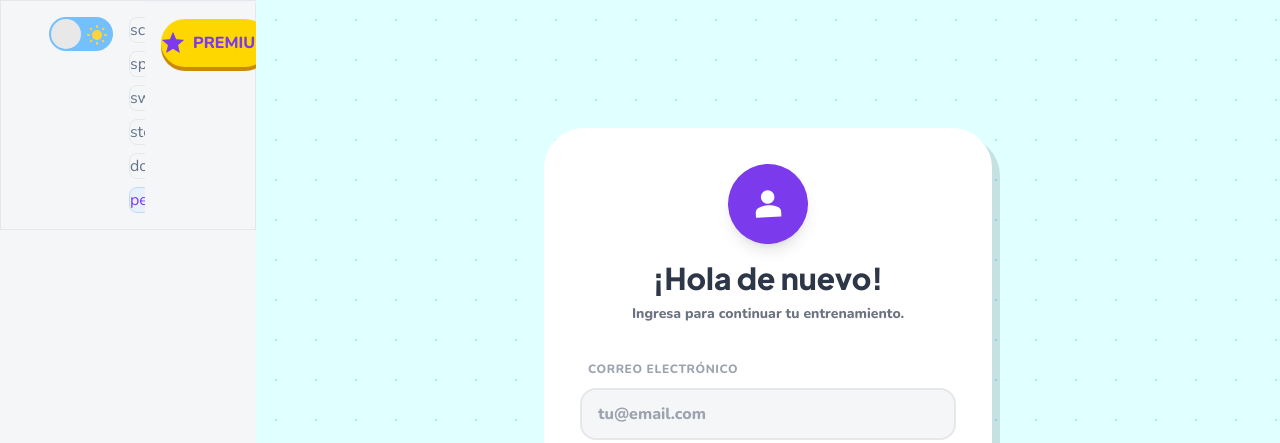
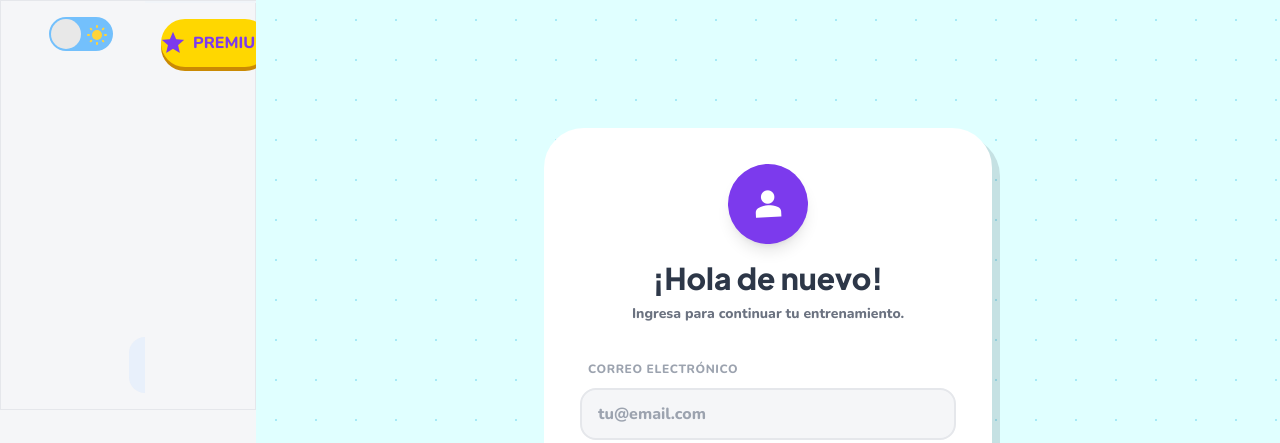
Before and after one commit to academiakatupyry-boop/academiakatupyry, a React (Vite) app: page /#/profile in a window 1280 px wide. Shown: the top 443 px of the page. Built offline with nearby package versions, Linux system fonts and the light colour scheme; no server answers.

Commit message:
Fix: Sync Sidebar width with Layout padding

```diff
--- a/src/components/AppWrapper.tsx
+++ b/src/components/AppWrapper.tsx
@@ -35,9 +35,8 @@
             </div>
 
             {/* Main Content Area */}
-            {/* Add margin-left to accommodate fixed sidebar on desktop */}
-            {/* Sidebar is w-20 (80px) or w-64 (256px) */}
-            <main className={`flex-1 w-full min-h-screen relative transition-all duration-300 ${collapsed ? 'md:pl-24' : 'lg:pl-64 md:pl-24'}`}>
+            {/* Sidebar is fixed. We need padding-left equal to its width */}
+            <main className={`flex-1 w-full min-h-screen relative transition-all duration-300 ${collapsed ? 'md:pl-24' : 'md:pl-64'}`}>
                 <div className="w-full h-full animate-fade-in-up">
                     {children}
                 </div>
--- a/src/components/Sidebar.tsx
+++ b/src/components/Sidebar.tsx
@@ -43,16 +43,17 @@
                         <button
                             key={item.path}
                             onClick={() => navigate(item.path)}
-                            className={`w - full flex items - center gap - 4 px - 4 py - 3 rounded - 2xl transition - all duration - 200 border - 2 border - transparent ${isActive
+                            className={`w-full flex items-center gap-4 px-4 py-3 rounded-2xl transition-all duration-200 border-2 border-transparent ${isActive
                                     ? "bg-blue-100/50 border-blue-200 text-primary-island"
                                     : "text-slate-500 hover:bg-slate-100 hover:text-slate-700"
-                                } ${collapsed ? 'justify-center' : ''} `}
+                                } ${collapsed ? 'justify-center px-0' : ''}`}
+                            title={collapsed ? item.label : ''}
                         >
-                            <span className={`material - symbols - outlined text - [28px] ${isActive ? "fill-current" : ""} `}>
+                            <span className={`material-symbols-outlined text-[28px] ${isActive ? "fill-current" : ""}`}>
                                 {item.icon}
                             </span>
                             {!collapsed && (
-                                <span className={`uppercase font - bold text - sm tracking - widest ${isActive ? "text-primary-island" : "text-slate-500"} `}>
+                                <span className={`uppercase font-bold text-sm tracking-widest ${isActive ? "text-primary-island" : "text-slate-500"}`}>
                                     {item.label}
                                 </span>
                             )}
```
